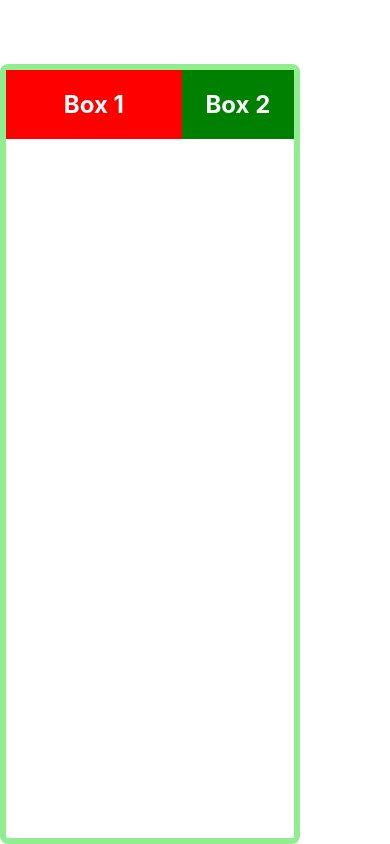
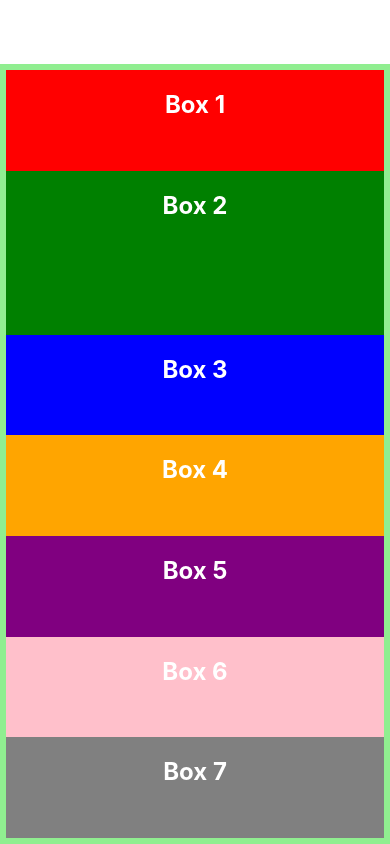
Before and after one commit to Anoop-710/React-Native, a React Native app: screen / in a window 390 px wide. Built offline with nearby package versions, Linux system fonts and the light colour scheme.

Commit message:
flex grow

```diff
--- a/App.js
+++ b/App.js
@@ -3,13 +3,13 @@ import Box from "./components/Box";
 export default function App() {
   return (
     <View style={styles.container}>
-      <Box style={{ backgroundColor: "red", flexShrink: 0.5 }}>Box 1</Box>
-      <Box style={{ backgroundColor: "green", flexShrink: 8 }}>Box 2</Box>
-      {/* <Box style={{ backgroundColor: "blue" }}>Box 3</Box>
+      <Box style={{ backgroundColor: "red", flexGrow: 1 }}>Box 1</Box>
+      <Box style={{ backgroundColor: "green", flexGrow: 3 }}>Box 2</Box>
+      <Box style={{ backgroundColor: "blue" }}>Box 3</Box>
       <Box style={{ backgroundColor: "orange" }}>Box 4</Box>
       <Box style={{ backgroundColor: "purple" }}>Box 5</Box>
       <Box style={{ backgroundColor: "pink" }}>Box 6</Box>
-      <Box style={{ backgroundColor: "gray" }}>Box 7</Box> */}
+      <Box style={{ backgroundColor: "gray" }}>Box 7</Box>
     </View>
   );
 }
@@ -17,12 +17,8 @@ export default function App() {
 const styles = StyleSheet.create({
   container: {
     flex: 1,
-    flexDirection: "row",
-    alignItems: "flex-start",
-    width: 300,
     borderWidth: 6,
     borderColor: "lightgreen",
-    borderRadius: 8,
     marginTop: 64,
   },
 });
--- a/components/Box.jsx
+++ b/components/Box.jsx
@@ -12,7 +12,7 @@ const styles = StyleSheet.create({
   box: {
     backgroundColor: "#fff",
     padding: 20,
-    width: 180,
+    flexGrow: 1,
   },
   text: {
     fontSize: 24,
```
